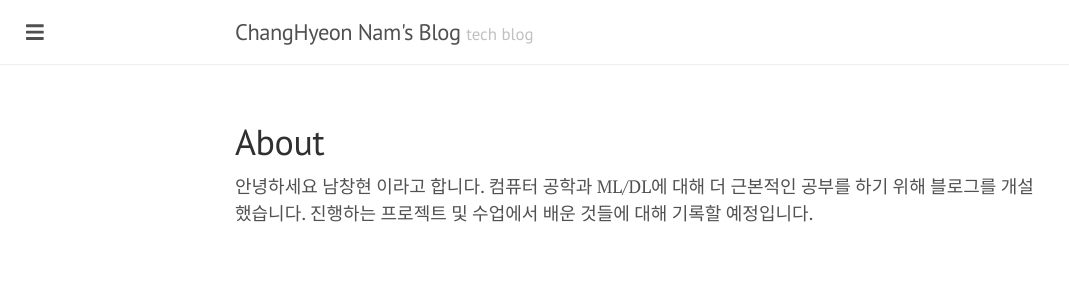
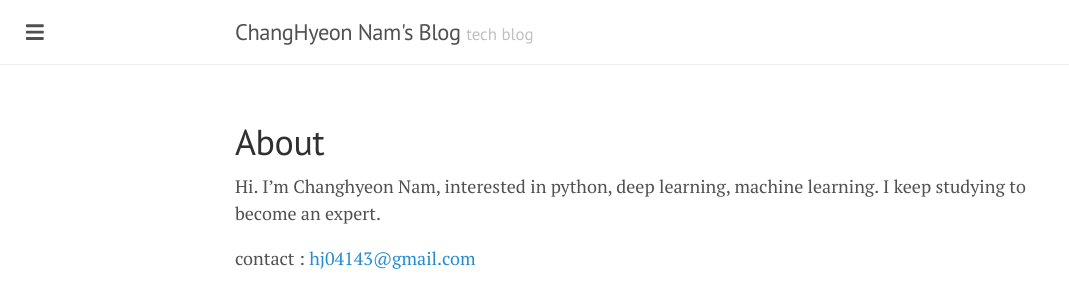
Before and after one commit to changhyeonnam/changhyeonnam.github.io, a Jekyll site: the page built from about.md, in a window 1280 px wide. Shown: the top 308 px of the page, without its empty margins (0-1069 px from the left). Built offline with Jekyll 4.4.1, drawn with Linux system fonts in a browser that asks for light colours; nearby versions of some CDN libraries; comment, search, counter and statistics services are not loaded.

Commit message:
Update about.md

```diff
--- a/about.md
+++ b/about.md
@@ -2,4 +2,6 @@
 layout: page
 title: About
 ---
-안녕하세요 남창현 이라고 합니다. 컴퓨터 공학과 ML/DL에 대해 더 근본적인 공부를 하기 위해 블로그를 개설 했습니다. 진행하는 프로젝트 및 수업에서 배운 것들에 대해 기록할 예정입니다.
+Hi. I'm Changhyeon Nam, interested in python, deep learning, machine learning. I keep studying to become an expert.
+
+contact : <a href="mailto:hj04143@gmail.com">hj04143@gmail.com</a>
```
